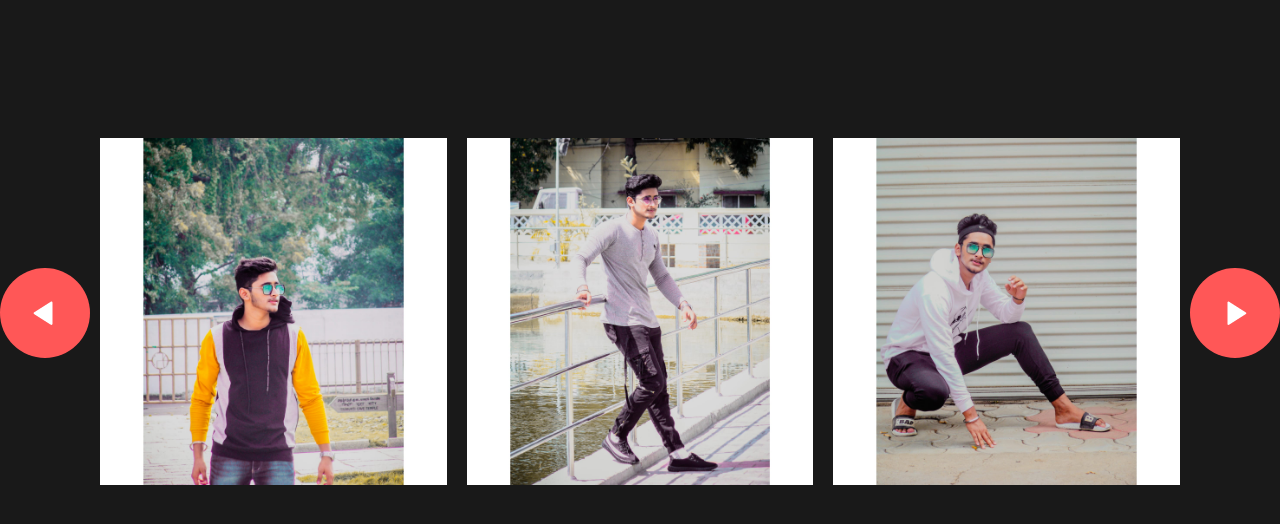
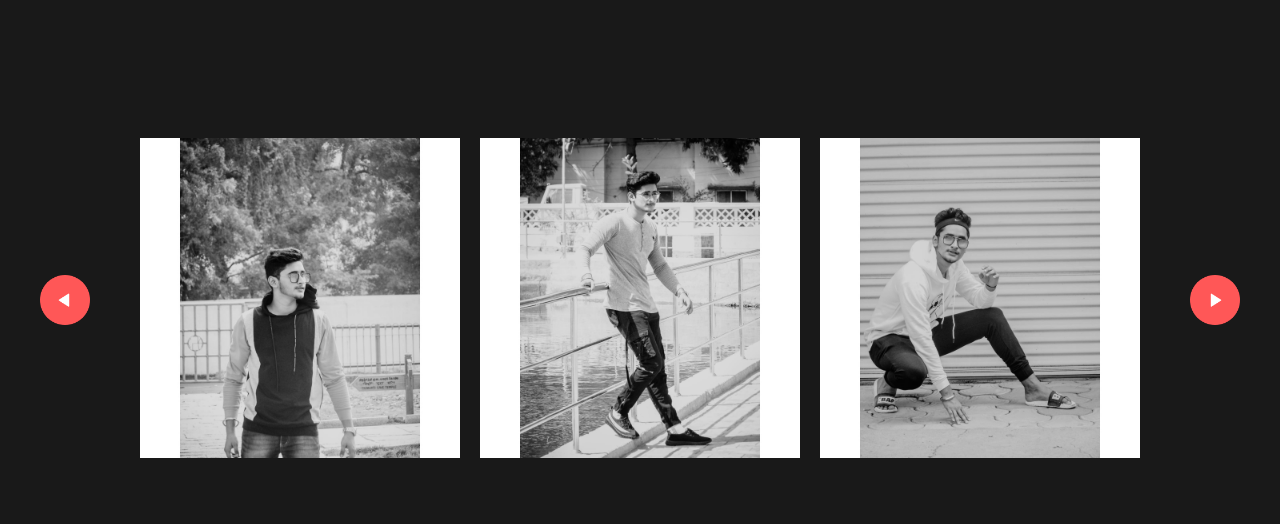
Before and after one commit to nawabsahab16/Horizontal-Scrolling-, a plain HTML site: page index.html in a window 1280 px wide. Drawn offline with Linux system fonts and the light colour scheme.

Commit message:
initial commit

```diff
--- a/style.css
+++ b/style.css
@@ -30,6 +30,8 @@ body{
 
 .gallery img{
     width: 100%;
+    filter: grayscale(100%);
+    transition: transform 0.5s;
 }
 
 .gallery::-webkit-scrollbar{
@@ -43,3 +45,15 @@ body{
     justify-content: center;
     margin: 10% auto;
 }
+
+#backBtn, #nextBtn {
+    width : 50px;
+    cursor : pointer;
+    margin: 40px;
+}
+
+.gallery div img:hover{
+    filter: grayscale(0);
+    cursor: pointer;
+    transform: scale(1.1);
+}
```
